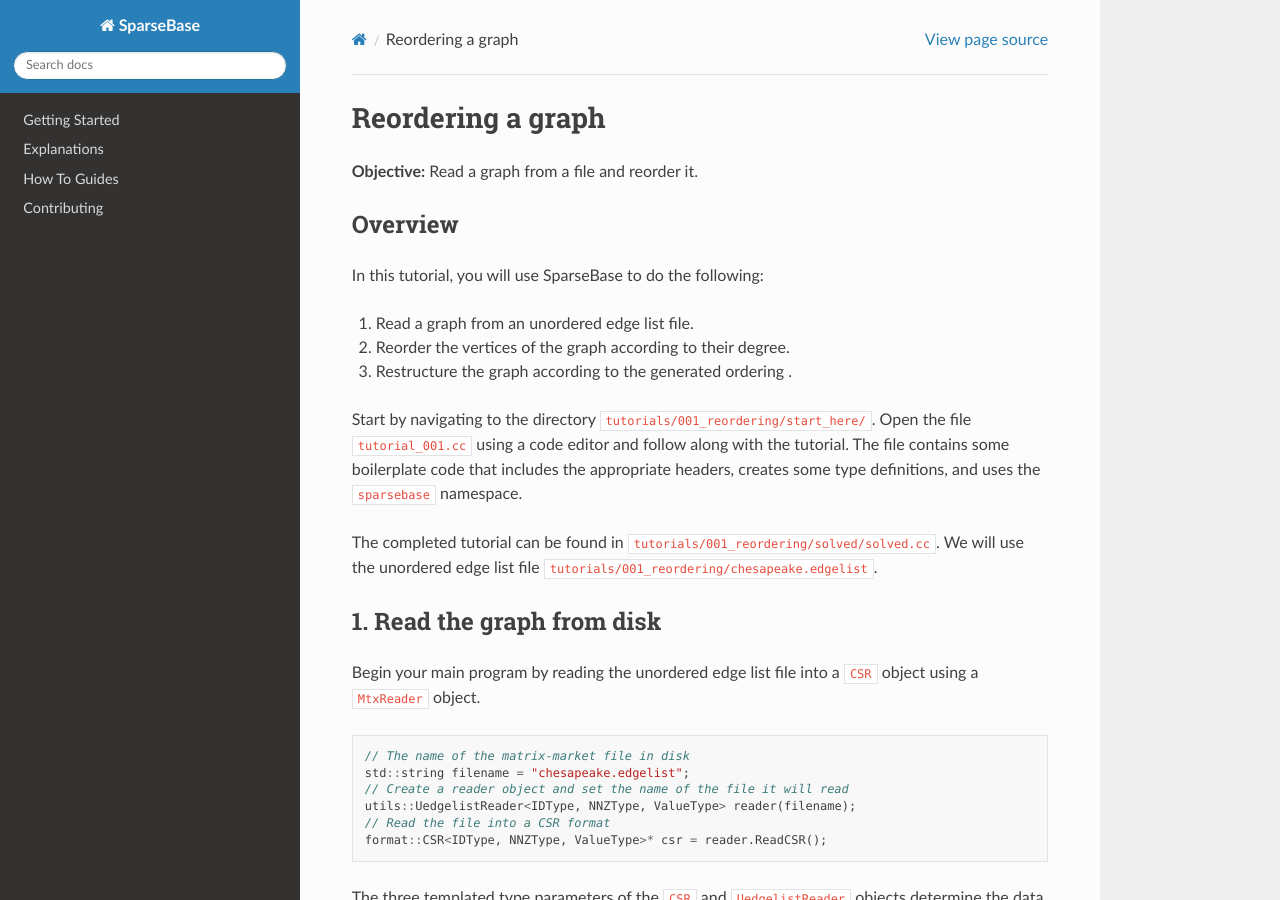
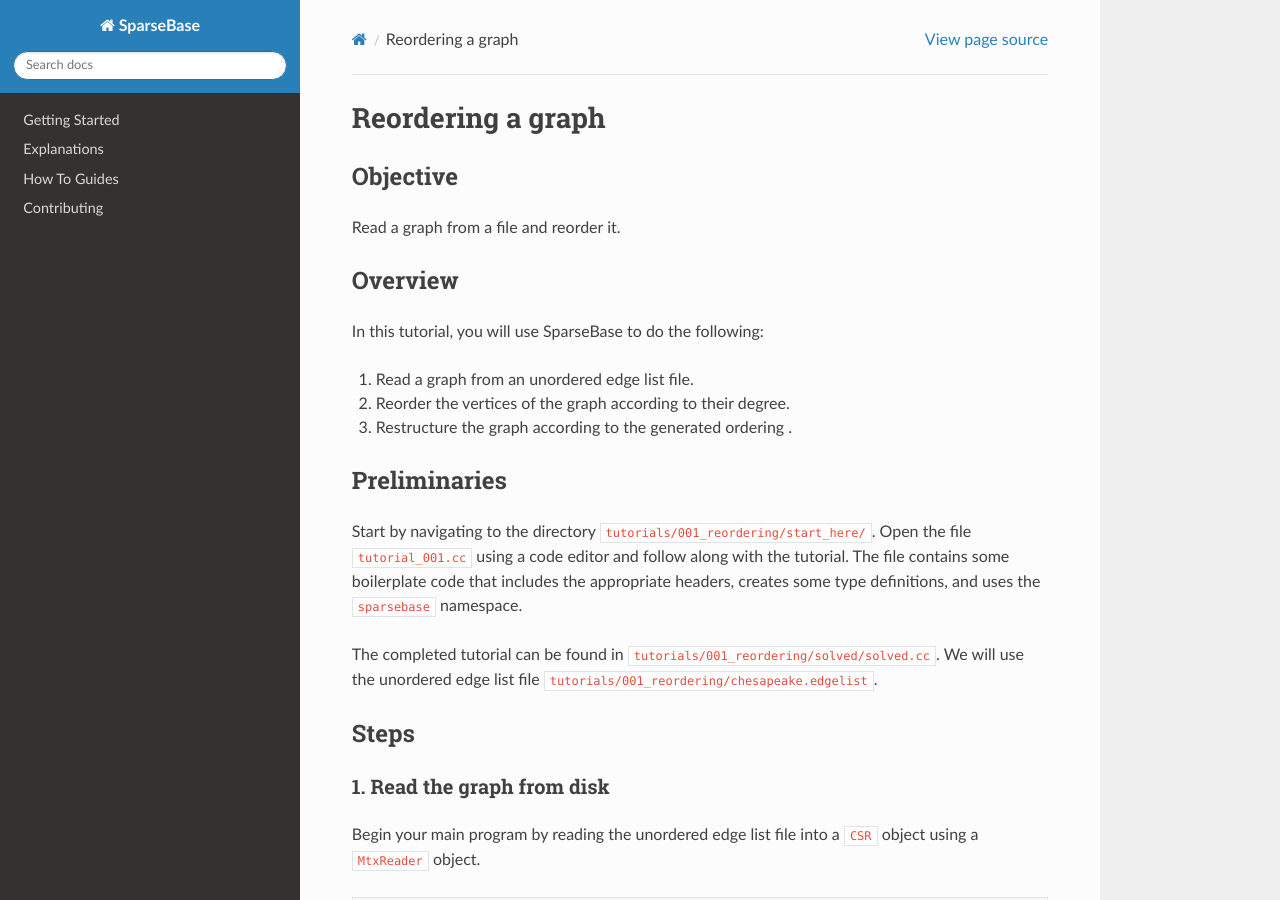
Before and after one commit to sparcityeu/SparseBase, a Sphinx documentation site: the page built from docs/pages/tutorials/001_reordering.md, in a window 1280 px wide and 900 px high. Built offline with Sphinx 7.4.7 and the Read the Docs theme 2.0.0, drawn with Linux system fonts in a browser that asks for light colours; pages that are not in the unit, such as notebooks, are missing from menus.

Commit message:
Fixed namespace in how-to and sections in tutorial

````diff
--- a/docs/pages/tutorials/001_reordering.md
+++ b/docs/pages/tutorials/001_reordering.md
@@ -1,6 +1,7 @@
 # Reordering a graph
 
-**Objective:** Read a graph from a file and reorder it.
+## Objective
+Read a graph from a file and reorder it.
 
 ## Overview
 
@@ -10,11 +11,14 @@
 2. Reorder the vertices of the graph according to their degree.
 3. Restructure the graph according to the generated ordering .
 
+## Preliminaries
 Start by navigating to the directory `tutorials/001_reordering/start_here/`. Open the file `tutorial_001.cc` using a code editor and follow along with the tutorial. The file contains some boilerplate code that includes the appropriate headers, creates some type definitions, and uses the `sparsebase` namespace.
 
 The completed tutorial can be found in `tutorials/001_reordering/solved/solved.cc`. We will use the unordered edge list file `tutorials/001_reordering/chesapeake.edgelist`.
 
-## 1. Read the graph from disk
+## Steps
+
+### 1. Read the graph from disk
 Begin your main program by reading the unordered edge list file into a `CSR` object using a `MtxReader` object.
 
 ```c++
@@ -47,7 +51,7 @@
 std::cout << std::endl;
 ```
 
-## 2. Reorder the graph
+### 2. Reorder the graph
 Next, create a degree reordering of the graph:
 ```c++
 // Create a DegreeReorder object and tell it to sort in descending order
@@ -58,7 +62,7 @@
 ```
 The array `new_order` is an array containing the inverse permutation of all the vertices of `csr`. In other words, `new_order[i] = j` indicates that the vertex `i` in `csr` at location `j` after reordering.
 
-## 3. Use the reordering to restructure the graph
+### 3. Use the reordering to restructure the graph
 Finally, use the reordering array `new_order` to restrucuture the graph and apply the new order to it.
 
 ```c++
@@ -86,7 +90,7 @@
 std::cout << "Degree of vertex 2: " << row_ptr[3]-row_ptr[2] << std::endl;
 ```
 
-## 4. Compile the program and execute it
+### 4. Compile the program and execute it
 Compile the code using `g++`. We assume SparseBase has already been installed in the compiled setting (as opposed to header-only installation).
 
 While in the directory `tutorials/001_reordering/start_here`, execute the following commands:
````
Also changed, not shown: docs/pages/how_to_guides/how_add_reordering.md (+8 -6 lines).
